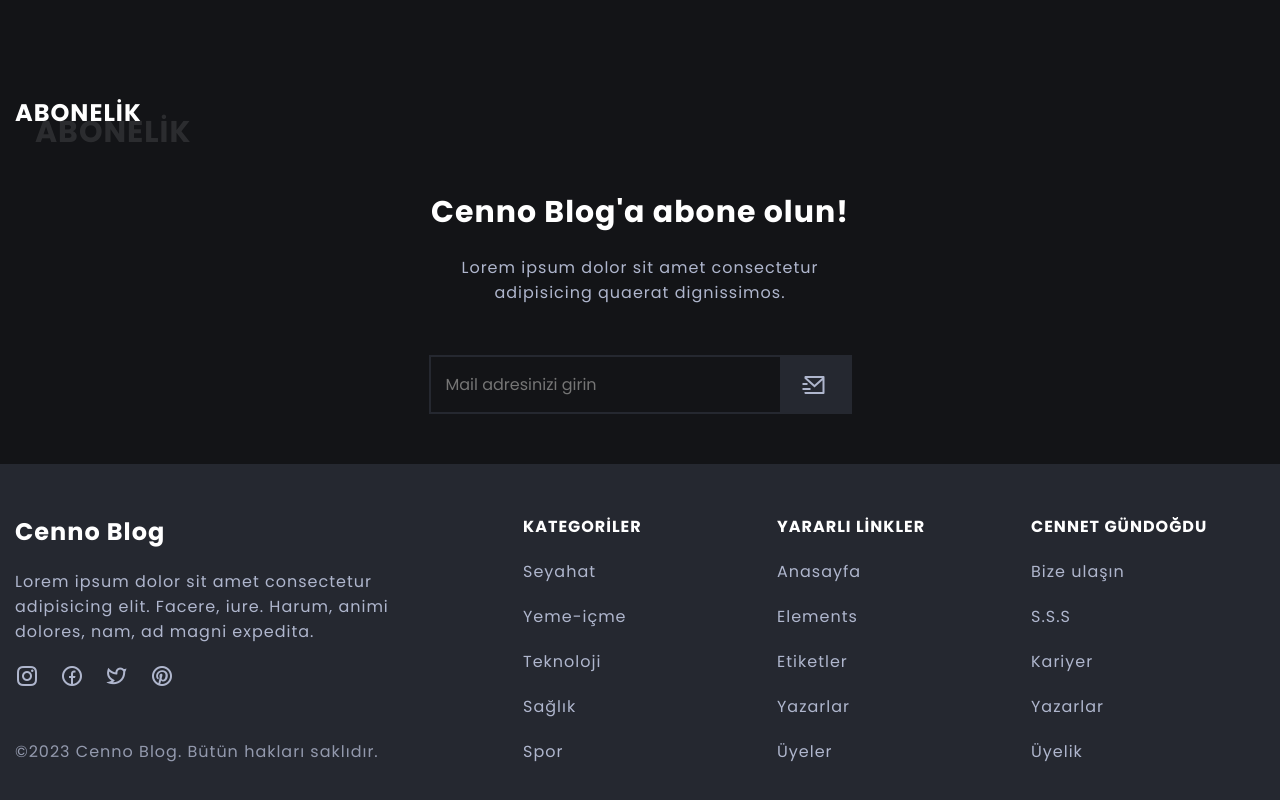
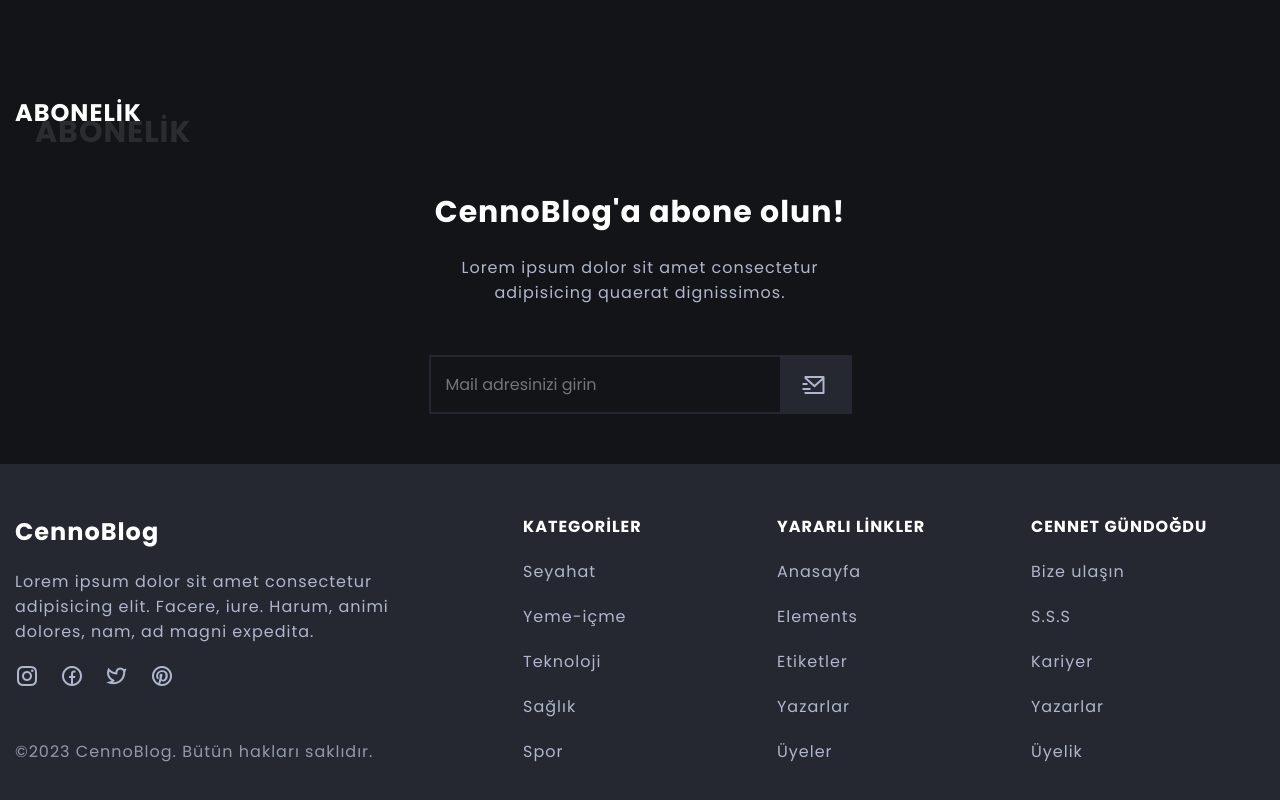
Before and after one commit to cennetgun/blog-with-html-css, a plain HTML site: page index.html in a window 1280 px wide. Shown: the part 3077-3877 px from the top of the page. Drawn offline with nearby package versions, Linux system fonts and the light colour scheme.

Commit message:
Update index.html

```diff
--- a/index.html
+++ b/index.html
@@ -547,7 +547,7 @@
             <h2 class="title section-title" data-name="ABONELİK">ABONELİK</h2>
 
             <div class="form-container-inner">
-                <h6 class="title newsletter-title">Cenno Blog'a abone olun!</h6>
+                <h6 class="title newsletter-title">CennoBlog'a abone olun!</h6>
                 <p class="newsletter-description">Lorem ipsum dolor sit amet consectetur adipisicing quaerat dignissimos.</p>
 
                 <form action="" class="form">
@@ -570,7 +570,7 @@
 
             <div class="company-data">
                 <a href="./index.html">
-                    <h2 class="logo">Cenno Blog</h2>
+                    <h2 class="logo">CennoBlog</h2>
                 </a>
                 <p class="company-description">Lorem ipsum dolor sit amet consectetur adipisicing elit. Facere, iure. Harum, animi dolores, nam, ad magni expedita.</p>
 
@@ -589,7 +589,7 @@
                     </li>
                 </ul>
 
-                <span class="copyright-notice">&copy;2023 Cenno Blog. Bütün hakları saklıdır.</span>
+                <span class="copyright-notice">&copy;2023 CennoBlog. Bütün hakları saklıdır.</span>
             </div>
 
             <div>
```
